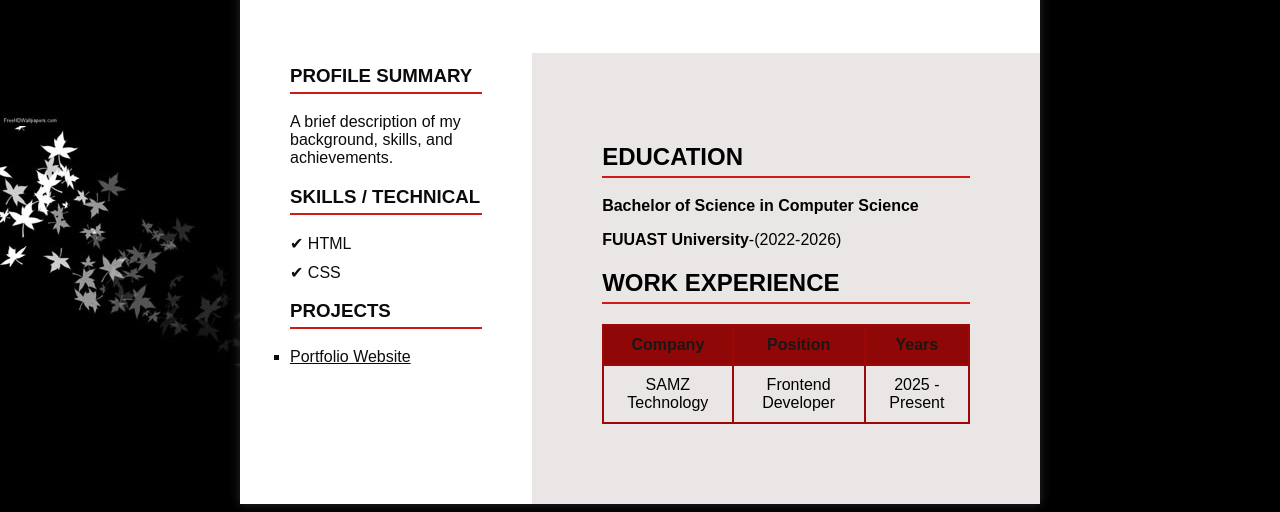
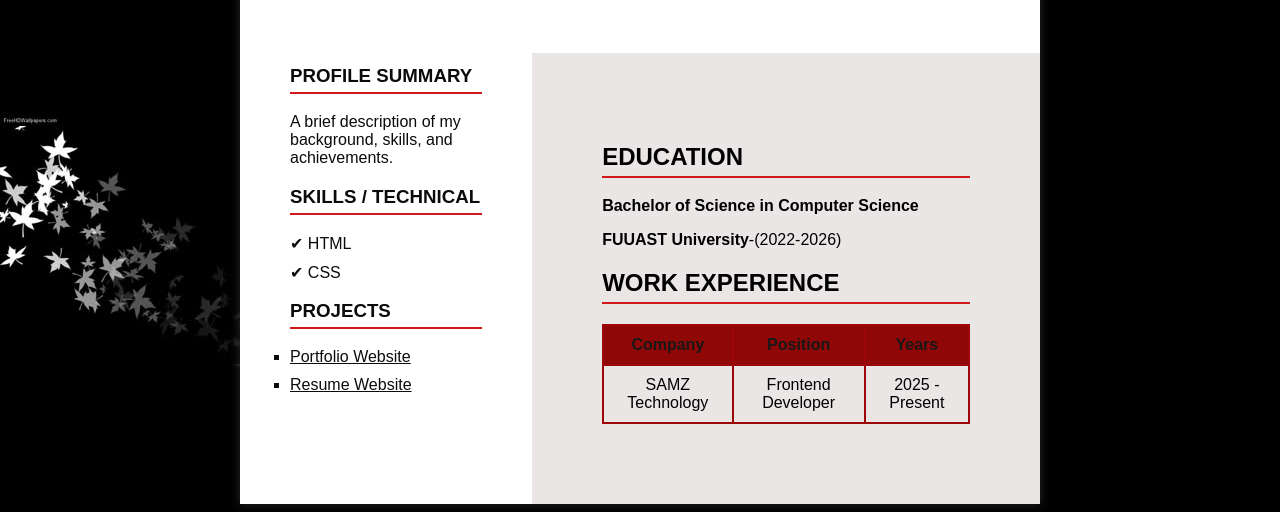
Before and after one commit to farihazehra/resume, a plain HTML site: page index.html in a window 1280 px wide. Shown: the part 288-800 px from the top of the page. Drawn offline with Linux system fonts and the light colour scheme.

Commit message:
Update index.html

```diff
--- a/index.html
+++ b/index.html
@@ -163,7 +163,7 @@
                 <h3>Projects</h3>
                     <ul>
                        <li style="list-style-type: square;"><a style="color:rgb(13, 12, 13)" href="https://farihazehra.github.io/newone/" target="_blank">Portfolio Website</a></li>
-
+                       <li style="list-style-type: square;"><a style="color:rgb(13, 12, 13)" href="https://farihazehra.github.io/resume/" target="_blank" >Resume Website</a></li>
                     </ul>
 
             </div>
```
